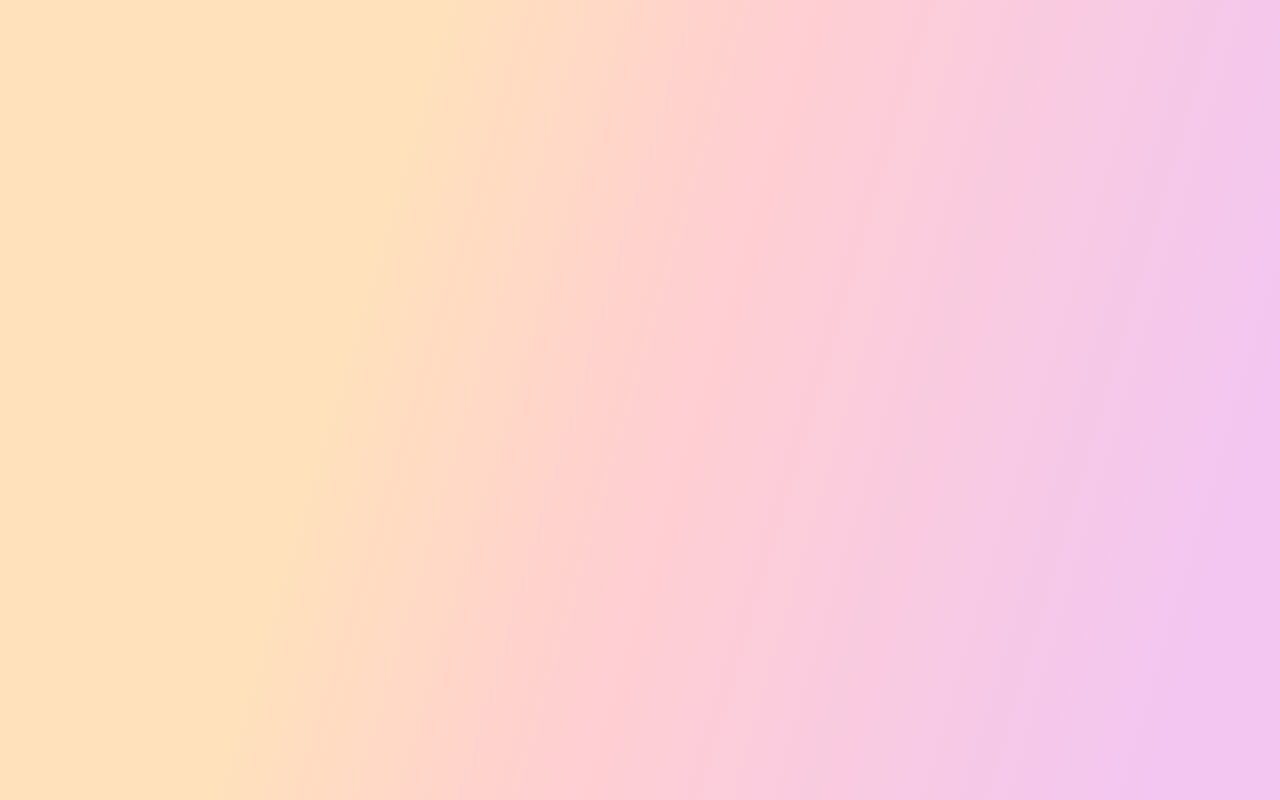
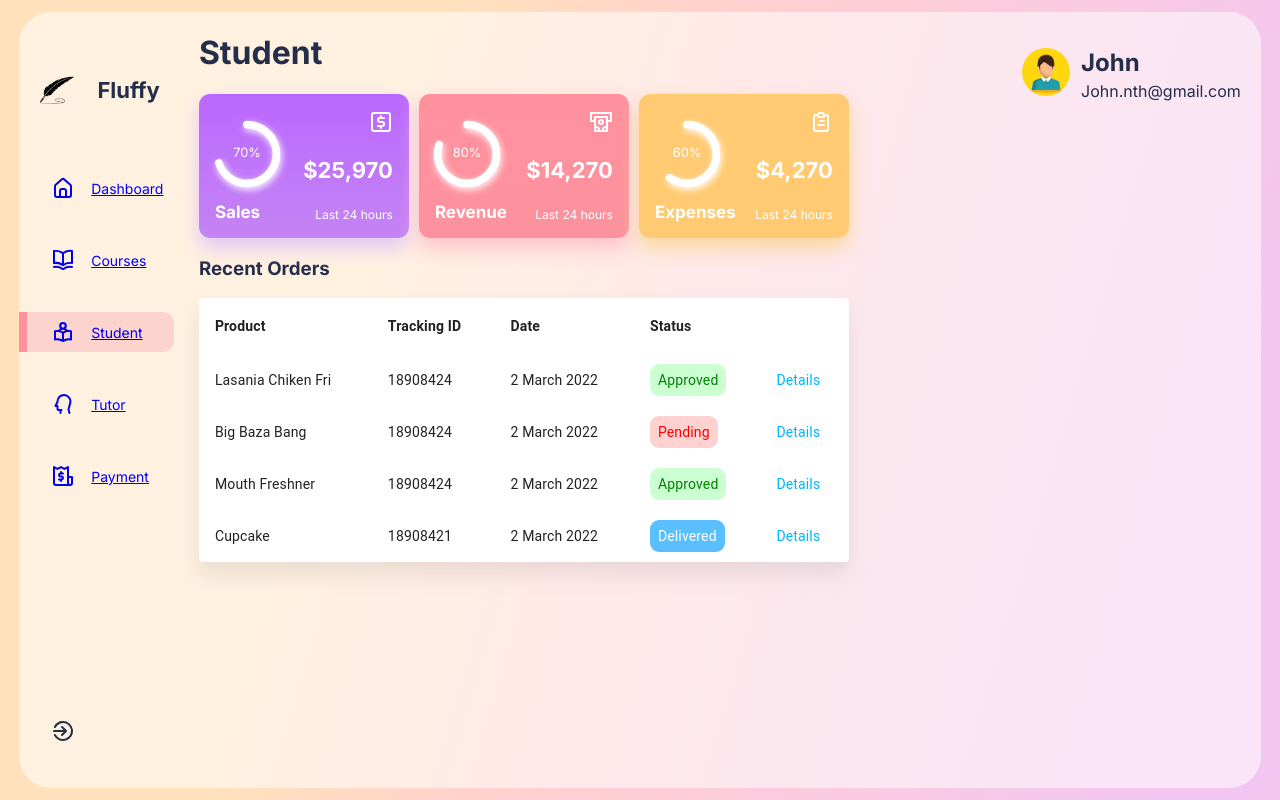
Before and after one commit to anhduc151/admin_fluffy, a React (Create React App) app: page /students in a window 1280 px wide. Before the commit this address had no page. Built offline with nearby package versions, Linux system fonts and the light colour scheme.

Commit message:
router navbar

```diff
--- a/src/Data/Data.js
+++ b/src/Data/Data.js
@@ -21,22 +21,32 @@ import img3 from "../imgs/img3.png";
 // Sidebar Data
 export const SidebarData = [
   {
+    id: 1,
+    url: '/',
     icon: UilEstate,
     heading: "Dashboard",
   },
   {
+    id: 2,
+    url: '/courses',
     icon: UilBookOpen,
     heading: "Courses",
   },
   {
+    id: 3,
+    url: '/students',
     icon: UilBookReader,
     heading: 'Student'
   },
   {
+    id: 4,
+    url: '/tutors',
     icon: UilHeadSide,
     heading: 'Tutor'
   },
   {
+    id: 5,
+    url: '/payment',
     icon: UilBill,
     heading: 'Payment'
   },
--- /dev/null
+++ b/src/Pages/Courses/index.js
@@ -0,0 +1,25 @@
+import Sidebar from '../../components/SideBar/Sidebar';
+import MainDash from '../../components/MainDash/MainDash';
+// import RightSide from '../../components/RigtSide/RightSide';
+import Navbar from '../../components/Navbar';
+import React, { useEffect, useState } from "react";
+
+function Courses() {
+    const [selected, setSelected] = useState(2);
+
+    useEffect(() => {
+      setSelected(2);
+    }, []);
+    return (
+        <div className="AppGlass">
+      <Sidebar />
+      <div className='dashboard_content'>
+        <h1>Courses</h1>
+        <MainDash />
+      </div>
+      <Navbar />
+    </div>
+     );
+}
+
+export default Courses;
--- /dev/null
+++ b/src/Pages/Payment/index.js
@@ -0,0 +1,24 @@
+import Sidebar from '../../components/SideBar/Sidebar';
+import MainDash from '../../components/MainDash/MainDash';
+import Navbar from '../../components/Navbar';
+import React, { useEffect, useState } from "react";
+
+function Payment() {
+    const [selected, setSelected] = useState(4);
+
+    useEffect(() => {
+      setSelected(4);
+    }, []);
+    return (
+        <div className="AppGlass">
+        <Sidebar />
+        <div className='dashboard_content'>
+          <h1>Payment</h1>
+          <MainDash />
+        </div>
+        <Navbar />
+      </div>
+     );
+}
+
+export default Payment;
--- /dev/null
+++ b/src/Pages/Student/index.js
@@ -0,0 +1,24 @@
+import Sidebar from '../../components/SideBar/Sidebar';
+import MainDash from '../../components/MainDash/MainDash';
+import Navbar from '../../components/Navbar';
+import React, { useEffect, useState } from "react";
+
+function Student() {
+    const [selected, setSelected] = useState(3);
+
+    useEffect(() => {
+      setSelected(3);
+    }, []);
+    return (
+        <div className="AppGlass">
+      <Sidebar />
+      <div className='dashboard_content'>
+        <h1>Student</h1>
+        <MainDash />
+      </div>
+      <Navbar />
+    </div>
+     );
+}
+
+export default Student;
--- /dev/null
+++ b/src/Pages/Tutor/index.js
@@ -0,0 +1,25 @@
+import Sidebar from '../../components/SideBar/Sidebar';
+import MainDash from '../../components/MainDash/MainDash';
+import Navbar from '../../components/Navbar';
+import React, { useEffect, useState } from "react";
+
+
+function Tutor() {
+    const [selected, setSelected] = useState(4);
+
+    useEffect(() => {
+      setSelected(4);
+    }, []);
+    return (
+        <div className="AppGlass">
+        <Sidebar />
+        <div className='dashboard_content'>
+          <h1>Tutors</h1>
+          <MainDash />
+        </div>
+        <Navbar />
+      </div>
+     );
+}
+
+export default Tutor;
--- a/src/components/SideBar/Sidebar.jsx
+++ b/src/components/SideBar/Sidebar.jsx
@@ -5,49 +5,55 @@ import { UilSignOutAlt } from "@iconscout/react-unicons";
 import { SidebarData } from "../../Data/Data";
 import { UilBars } from "@iconscout/react-unicons";
 import { motion } from "framer-motion";
+import { NavLink } from "react-router-dom";
 
 const Sidebar = () => {
   const [selected, setSelected] = useState(0);
 
-  const [expanded, setExpaned] = useState(true)
+  const [expanded, setExpaned] = useState(true);
 
   const sidebarVariants = {
     true: {
-      left : '0'
+      left: "0",
     },
-    false:{
-      left : '-60%'
-    }
-  }
-  console.log(window.innerWidth)
+    false: {
+      left: "-60%",
+    },
+  };
+  console.log(window.innerWidth);
   return (
     <>
-      <div className="bars" style={expanded?{left: '60%'}:{left: '5%'}} onClick={()=>setExpaned(!expanded)}>
+      <div
+        className="bars"
+        style={expanded ? { left: "60%" } : { left: "5%" }}
+        onClick={() => setExpaned(!expanded)}
+      >
         <UilBars />
       </div>
-    <motion.div className='sidebar'
+      <motion.div
+        className="sidebar"
         variants={sidebarVariants}
-    animate={window.innerWidth<=768?`${expanded}`:''}
+        animate={window.innerWidth <= 768 ? `${expanded}` : ""}
       >
         {/* logo */}
         <div className="logo">
           <img src={Logo} alt="logo" />
-        <span>
-          Fluffy
-        </span>
+          <span>Fluffy</span>
         </div>
 
         <div className="menu">
           {SidebarData.map((item, index) => {
             return (
-            <div
-              className={selected === index ? "menuItem active" : "menuItem"}
+              <NavLink
+                to={item.url}
+                activeClassName="active"
+                className="menuItem"
                 key={index}
                 onClick={() => setSelected(index)}
               >
                 <item.icon />
                 <span>{item.heading}</span>
-            </div>
+              </NavLink>
             );
           })}
           {/* signoutIcon */}
```
Also changed, not shown: src/routes/index.js (+9 -1 lines). Lines whose indentation alone changed are shown as unchanged.
